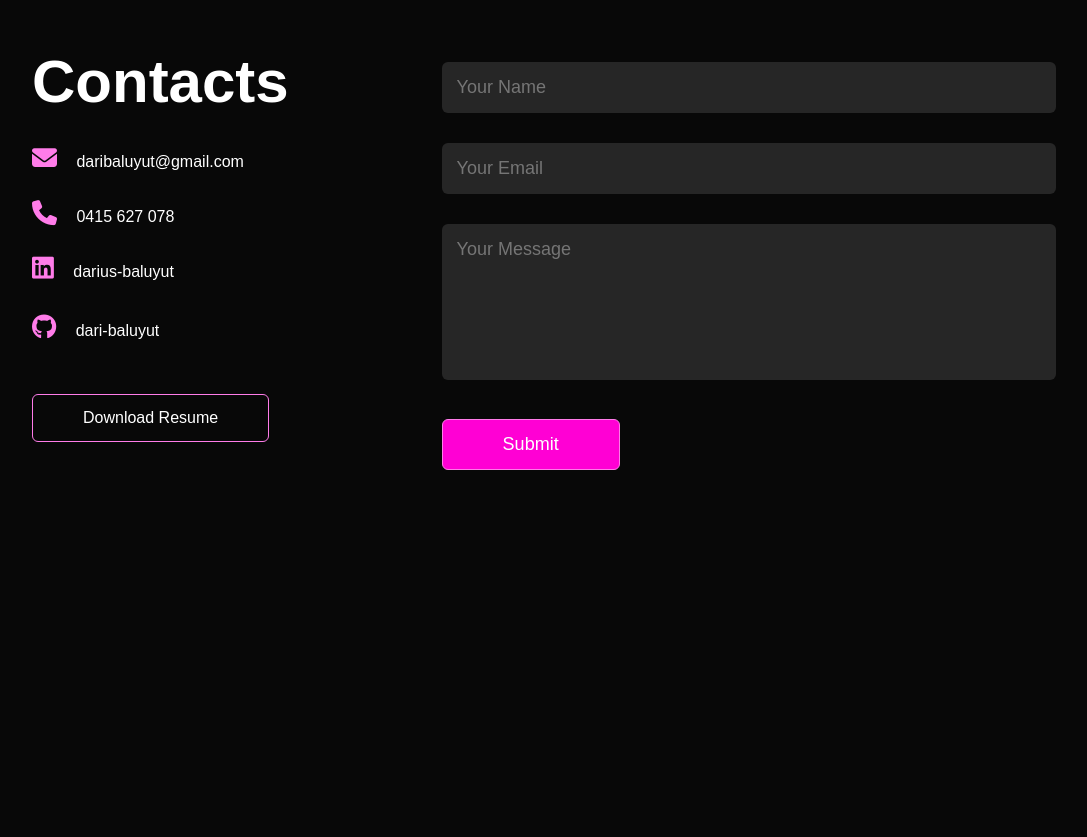
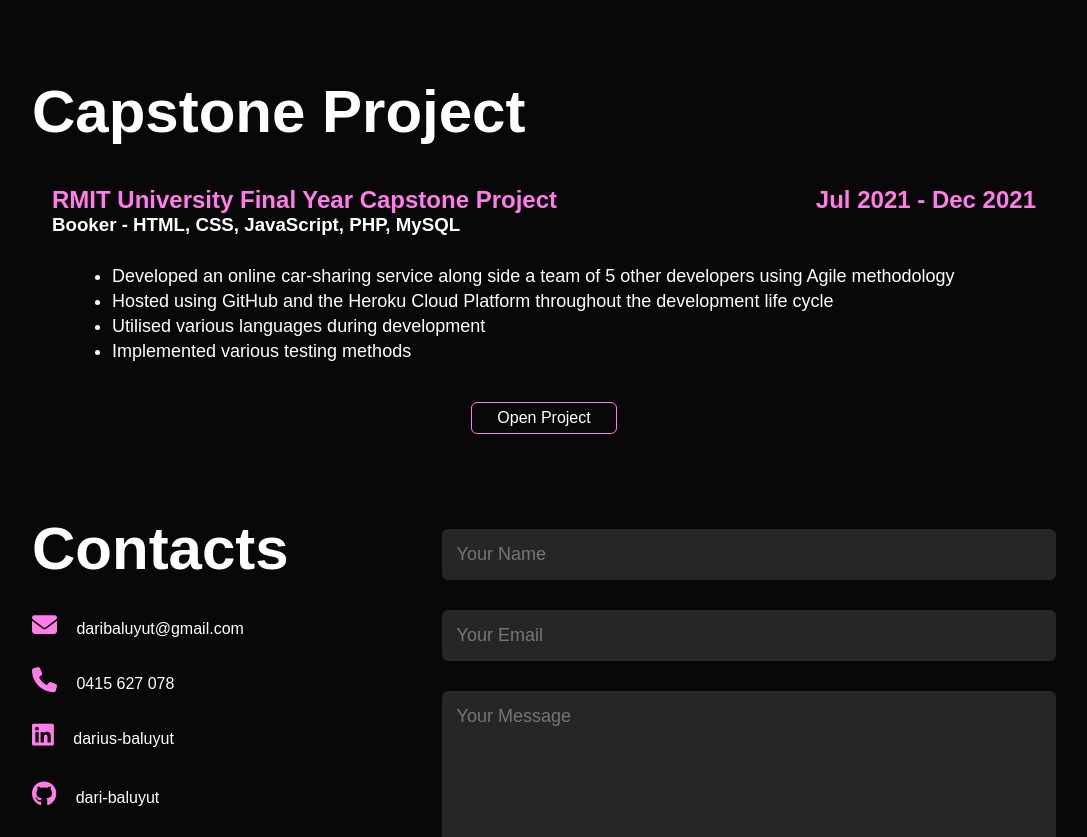
Before and after one commit to dari-baluyut/dari-baluyut.github.io, a plain HTML site: page index.html in a window 1280 px wide. Shown: the part 2262-3099 px from the top of the page, without its empty margins (96-1183 px from the left). Before the commit the page ends 2824 px from the top, so only its background shows below. Drawn offline with Linux system fonts and the light colour scheme.

Commit message:
added capstone project to home page

```diff
--- a/index.html
+++ b/index.html
@@ -225,6 +225,35 @@
         </div>
     </div>
 
+    <!-- ---------- Capstone Project ---------- -->
+    <div id="personalProjects">
+        <div class="container">
+            <h1 class="sub-title">Capstone Project</h1>
+            <div id="csProjInfo">
+                <div class="row">
+                    <div class="csProj-col-1">
+                        <h2 class="csProjTitle">RMIT University Final Year Capstone Project</h2>
+                        <h3>Booker - HTML, CSS, JavaScript, PHP, MySQL</h3>
+                    </div>
+                    <div class="csProj-col-2">
+                        <h2 class="csProjTitle">Jul 2021 - Dec 2021</h2>
+                    </div>
+                </div>
+                <div id="csProjAbout">
+                    <ul>
+                        <li>Developed an online car-sharing service along side a team of 5 other developers using Agile methodology</li>
+                        <li>Hosted using GitHub and the Heroku Cloud Platform throughout the development life cycle</li>
+                        <li>Utilised various languages during development</li>
+                        <li>Implemented various testing methods</li>
+                    </ul>
+                </div>
+                <div id="csProjLinkContainer">
+                    <a class="projLink">Open Project</a>
+                </div>
+            </div>
+        </div>
+    </div>
+
     <!-- ---------- Contacts ---------- -->
     <div id="contacts">
         <div class="container">
--- a/style.css
+++ b/style.css
@@ -328,6 +328,30 @@ nav ul li a:hover::after {
     }
 }
 
+/* ---------- Capstone Project ---------- */
+#csProjInfo {
+    margin: 40px 20px 0px
+}
+
+.csProjTitle {
+    color: #ff7ce9;
+}
+
+#csProjAbout {
+    font-size: 18px;
+    margin-top: 30px;
+    margin-left: 60px;
+}
+
+#csProjAbout ul li {
+    margin-bottom: 4px;
+}
+
+#csProjLinkContainer {
+    text-align: center;
+    margin: 30px auto;
+}
+
 /* ---------- Contacts ---------- */
 #contacts {
     padding-bottom: 60px;
```
